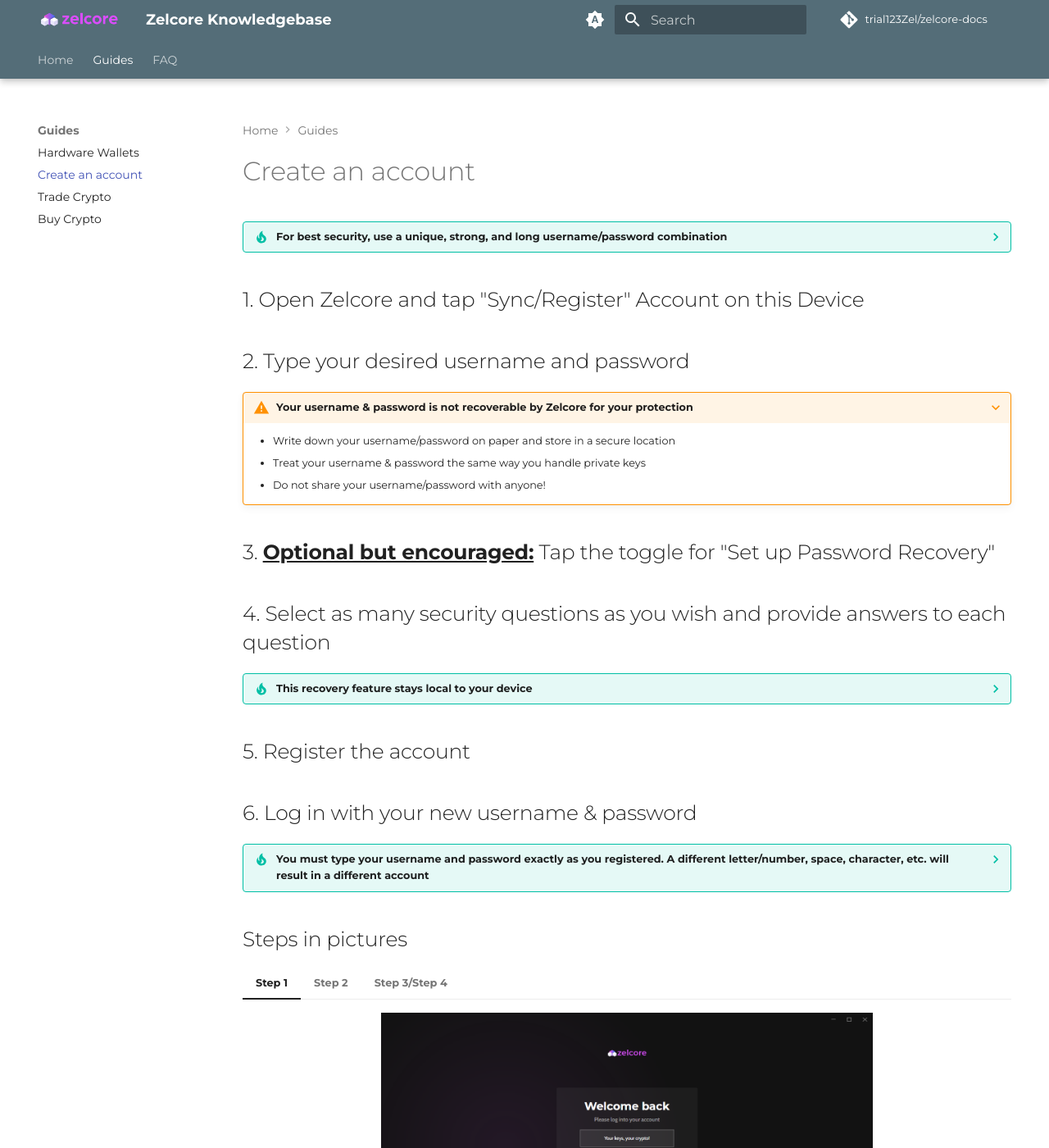
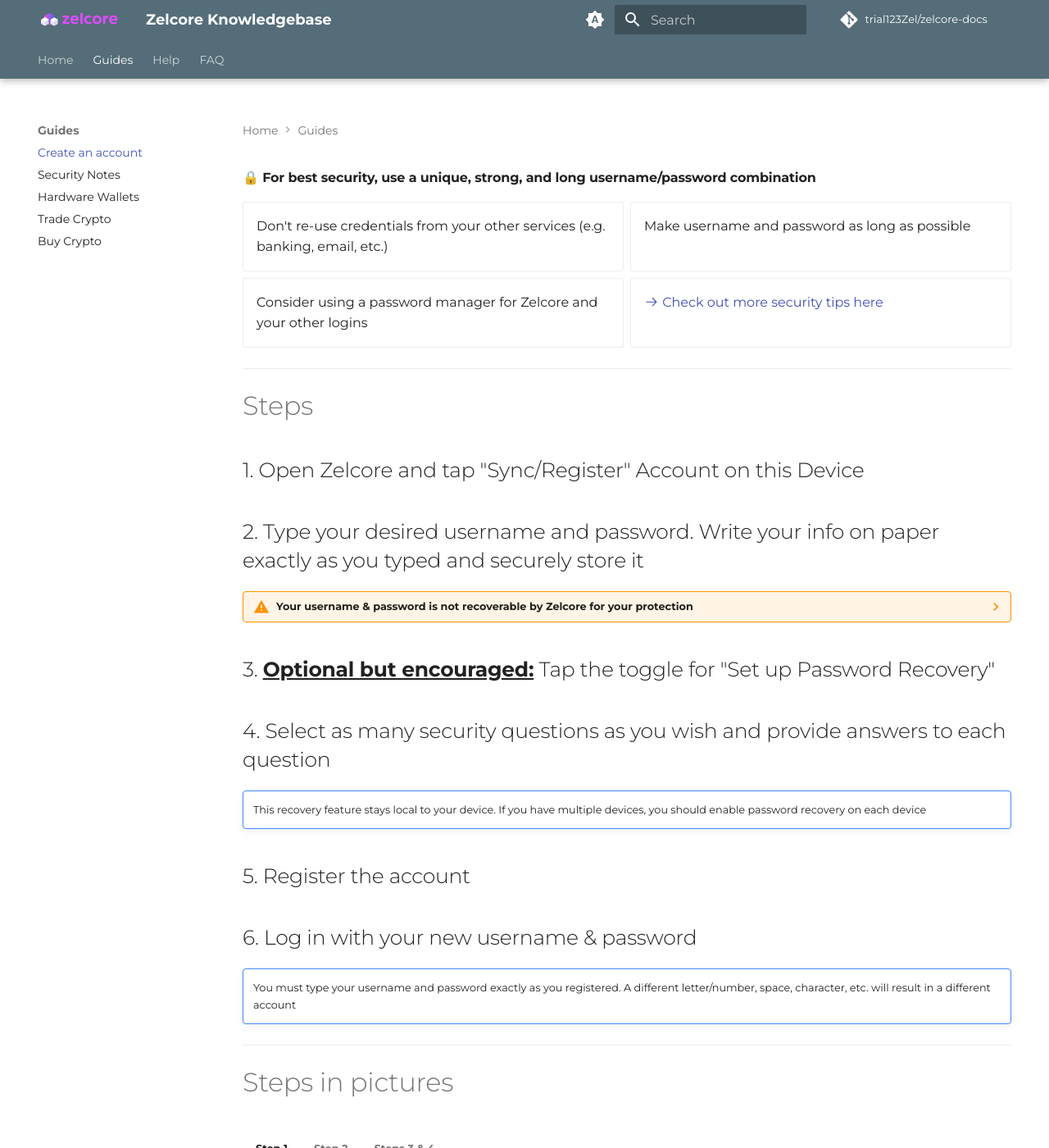
Before and after one commit to ZelCore-io/zelcore-docs, an MkDocs documentation site: the page built from docs/guides/create_account.md, in a window 1280 px wide and 1400 px high. Shown: the whole window at 82% size. Built offline with MkDocs 1.6.1 and Material for MkDocs 9.7.7, drawn with Linux system fonts in a browser that asks for light colours; some web fonts are replaced; comment, search, counter and statistics services are not loaded.

Commit message:
many pages added

```diff
--- a/docs/guides/create_account.md
+++ b/docs/guides/create_account.md
@@ -1,14 +1,20 @@
-??? tip "For best security, use a unique, strong, and long username/password combination"
+<h4> 🔒 For best security, use a unique, strong, and long username/password combination </h4>
 
-    * Don't re-use credentials from your other services (e.g. banking, email, etc.)
-    * Make username and password as long as possible
-    * Consider using a password manager for Zelcore and your other logins
+<div class="grid cards" markdown>
+- Don't re-use credentials from your other services (e.g. banking, email, etc.)
+- Make username and password as long as possible
+- Consider using a password manager for Zelcore and your other logins
+- [:octicons-arrow-right-24: Check out more security tips here](http://127.0.0.1:8000/guides/security_tips)
+
+</div>
+<hr>
+<h1> Steps </h1>
 
 <h2> 1. Open Zelcore and tap "Sync/Register" Account on this Device </h2>
 
-<h2> 2. Type your desired username and password </h2>
+<h2> 2. Type your desired username and password. Write your info on paper exactly as you typed and securely store it </h2>
 
-???+ warning "Your username & password is not recoverable by Zelcore for your protection"
+??? warning "Your username & password is not recoverable by Zelcore for your protection"
 
     * Write down your username/password on paper and store in a secure location
     * Treat your username & password the same way you handle private keys
@@ -18,18 +24,18 @@
 
 <h2> 4. Select as many security questions as you wish and provide answers to each question </h2>
 
-??? tip "This recovery feature stays local to your device"
-
-    If you have multiple devices, you should enable password recovery on each device
+!!! note ""
+    This recovery feature stays local to your device. If you have multiple devices, you should enable password recovery on each device
 
 <h2 > 5. Register the account </h2>
 
 <h2> 6. Log in with your new username & password </h2>
 
-??? tip "You must type your username and password exactly as you registered. A different letter/number, space, character, etc. will result in a different account"
+!!! note ""
+    You must type your username and password exactly as you registered. A different letter/number, space, character, etc. will result in a different account
 
-
-<h2> Steps in pictures </h2>
+<hr>
+<h1> Steps in pictures </h1>
 
 === "Step 1"
     <figure markdown>
@@ -43,7 +49,7 @@
         <figcaption>Type your desired username and password</figcaption>
     </figure>
 
-=== "Step 3/Step 4"
+=== "Steps 3 & 4"
     <figure markdown>
         ![HW_wallet_step4](../assets/guides/create_account/create_account_4.PNG){ width="600" }
         <figcaption>Tap the toggle for "Set up Password Recovery"</figcaption>
--- a/mkdocs.yml
+++ b/mkdocs.yml
@@ -12,6 +12,8 @@
 
 # Copywrite information for footer
 copyright: Copyright &copy; 2023 <a href="https://zelcore.io"  target="_blank" rel="noopener">Zelcore Technologies Inc</a>
+extra_css:
+  - stylesheets/extra.css
 theme:
   name: material
   font:
@@ -64,11 +66,14 @@
 #  - Features:
 #    - 'Security by Default': features/security_feature.md
   - Guides:
+    - 'Create an account': guides/create_account.md
+    - 'Security Notes': guides/security_setup.md
     - 'Hardware Wallets': guides/hw_wallets.md
-    - 'Create an account': guides/create_account.md
-#    - 'Security Practices': guides/security_setup.md
     - 'Trade Crypto': guides/quickswap.md
     - 'Buy Crypto': guides/fiat_on.md
+  - Help:
+    - 'Where are my coins?': help/where_assets.md
+    - 'Zelcore + HW Wallets': help/hw_wallets_zelcore.md
   - FAQ: FAQ.md
 #  - Supported Assets: supported_assets.md
 
```
Also changed, not shown: docs/guides/hw_wallets.md (+5 -6 lines), docs/guides/security_setup.md (+54 -0 lines), docs/help/hw_wallets_zelcore.md (added), docs/help/where_assets.md (added), docs/stylesheets/extra.css (added).
